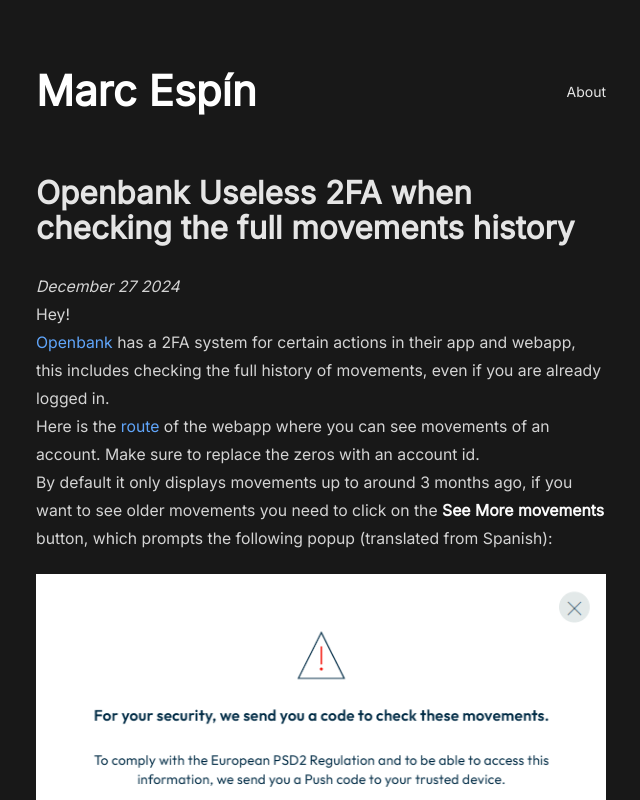
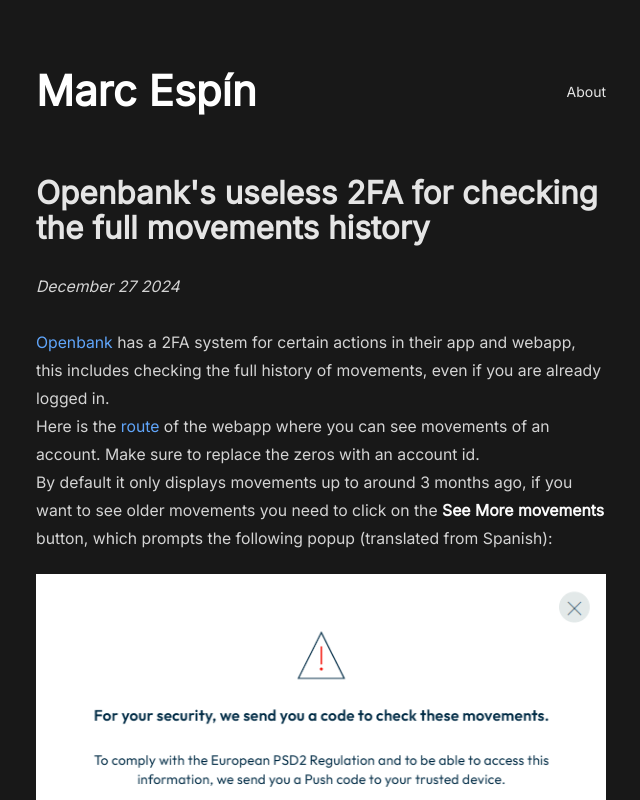
Before and after one commit to marc2332/portfolio, a Next.js app: page /posts/openbank_useless_2fa_movements_history in a window 1280 px wide. Shown: the top 800 px of the page, without its empty margins (279-919 px from the left). Built offline with nearby package versions, Linux system fonts and the light colour scheme.

Commit message:
chore: adjustments

```diff
--- a/pages/posts/openbank_useless_2fa_movements_history.mdx
+++ b/pages/posts/openbank_useless_2fa_movements_history.mdx
@@ -1,14 +1,13 @@
 import Head from 'next/head'
 
 <Head>
-    <title>Openbank Useless 2FA when checking the full movements history</title>
+    <title>Openbank's useless 2FA for checking the full movements history</title>
 </Head>
 
-# Openbank Useless 2FA when checking the full movements history
+# Openbank's useless 2FA for checking the full movements history
 
 > December 27 2024
 
-Hey!
 \
 [Openbank](https://www.openbank.es/) has a 2FA system for certain actions in their app and webapp, this includes checking the full history of movements, even if you are already logged in.
 \
@@ -105,7 +104,7 @@
     <img src="/openbank_2fa_minimum_date.png" alt="Openbank useless 2fa minimum date" align="middle" />
 </div>
 \
-In the other hand, the **REST endpoint does not care about maximum dates or extra security requirements**.
+But that's the UI, because in the other hand, the **REST endpoint does not care about minimum dates or extra security requirements**.
 \
 Something I also noticed is that some endpoints and their parameters, are written in English and others in Spanish, perhaps a lack of coordination between teams lead to this.
 \
```
